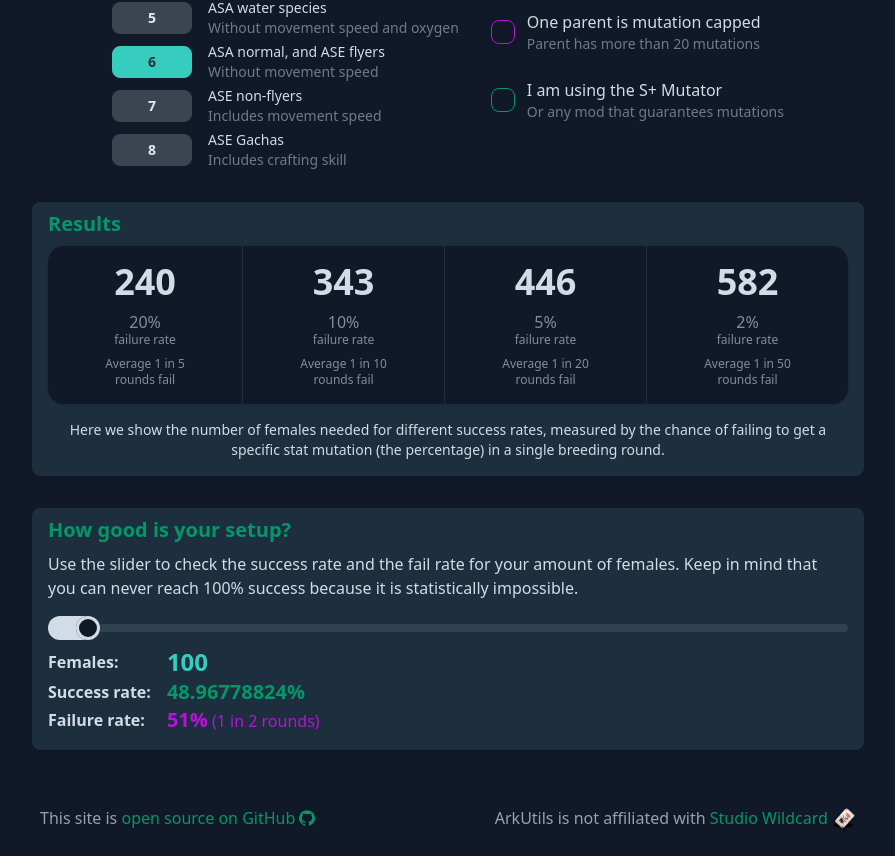
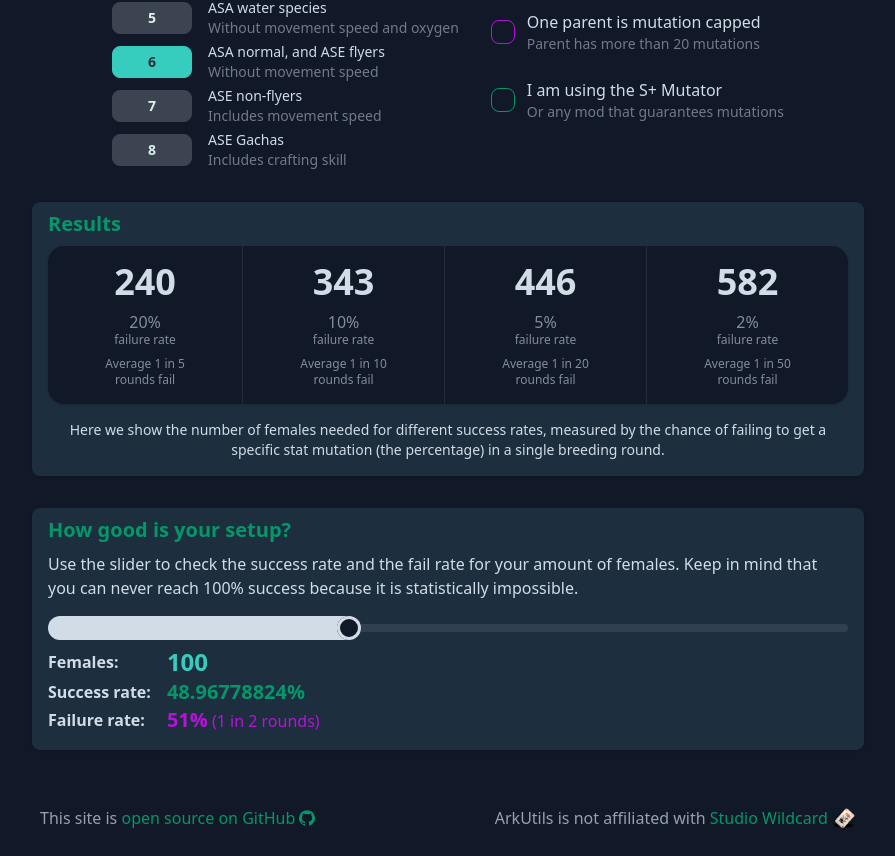
Before and after one commit to arkutils/arkutils-website, a SvelteKit app: page /tools/howmanyfemales in a window 1280 px wide. Shown: the part 374-1230 px from the top of the page, without its empty margins (192-1087 px from the left). Built offline with nearby package versions, Linux system fonts and the light colour scheme.

Commit message:
feat(howmanyfemales): make custom female slider non-linear
This should allow much more control in the smaller more realistic numbers.

```diff
--- a/src/routes/(pages)/tools/howmanyfemales/+page.svelte
+++ b/src/routes/(pages)/tools/howmanyfemales/+page.svelte
@@ -9,6 +9,8 @@
 	let oneParentCapped = false;
 	let usingSPlus = false;
 	let customNumFemales = 100;
+	let customNumFemalesRaw = 0;
+	let customScale = 1;
 
 	// The actual mutation change value to use
 	$: mutChance = lookupMutChance(oneParentCapped, usingSPlus);
@@ -20,16 +22,32 @@
 	let customFailChance = 0;
 	let customFailRounds = 0;
 	let maxFemales = 0;
-	$: (numStats, usingSPlus, oneParentCapped), (maxFemales = getMaxCustomFemales());
+	$: (numStats, usingSPlus, oneParentCapped), updateMaxCustomFemales();
 	$: (customNumFemales, usingSPlus, oneParentCapped, numStats), setCustomCalcs();
+
+	// Update the custom females count by revering the log scale
+	$: customNumFemales = Math.round(toLogScale(customNumFemalesRaw) * customScale + 1);
 
 	function lookupMutChance(oneParentCapped: boolean, usingSPlus: boolean) {
 		if (usingSPlus) return oneParentCapped ? 0.5 : 1;
 		return oneParentCapped ? 0.0407 : 0.0731406;
 	}
 
-	function getMaxCustomFemales() {
-		return calcFemales(0.000000011111111, failChance);
+	function updateMaxCustomFemales() {
+		// Remember the old current count
+		const oldCustomNumFemales = customNumFemales;
+
+		// Calculate the new max
+		maxFemales = calcFemales(1 / 10000, failChance);
+
+		// Update the custom scale
+		customScale = (maxFemales - 1) / toLogScale(1.0);
+
+		// Work backwards to maintain the same custom count (if possible)
+		customNumFemalesRaw = toLinearScale((oldCustomNumFemales - 1) / customScale);
+		if (Number.isNaN(customNumFemalesRaw) || customNumFemalesRaw > 1) {
+			customNumFemalesRaw = 0.5;
+		}
 	}
 
 	function calcFemales(acceptableFailRate: number, failChance: number) {
@@ -47,6 +65,14 @@
 
 	function fmt(n: number, digits = 3) {
 		return new Intl.NumberFormat(getLocale(), { maximumSignificantDigits: digits }).format(n);
+	}
+
+	function toLogScale(value: number) {
+		return 1 - Math.sqrt(1 - Math.pow(value, 2));
+	}
+
+	function toLinearScale(value: number) {
+		return Math.sqrt(1 - Math.pow(1 - value, 2));
 	}
 </script>
 
@@ -169,10 +195,10 @@
 			<input
 				type="range"
 				class="range"
-				min="1"
-				max={maxFemales}
-				step="1"
-				bind:value={customNumFemales}
+				min="0"
+				max="1"
+				step="0.001"
+				bind:value={customNumFemalesRaw}
 			/>
 		</div>
 		<div class="grid grid-cols-[auto,auto] justify-start gap-x-4 items-center">
```
